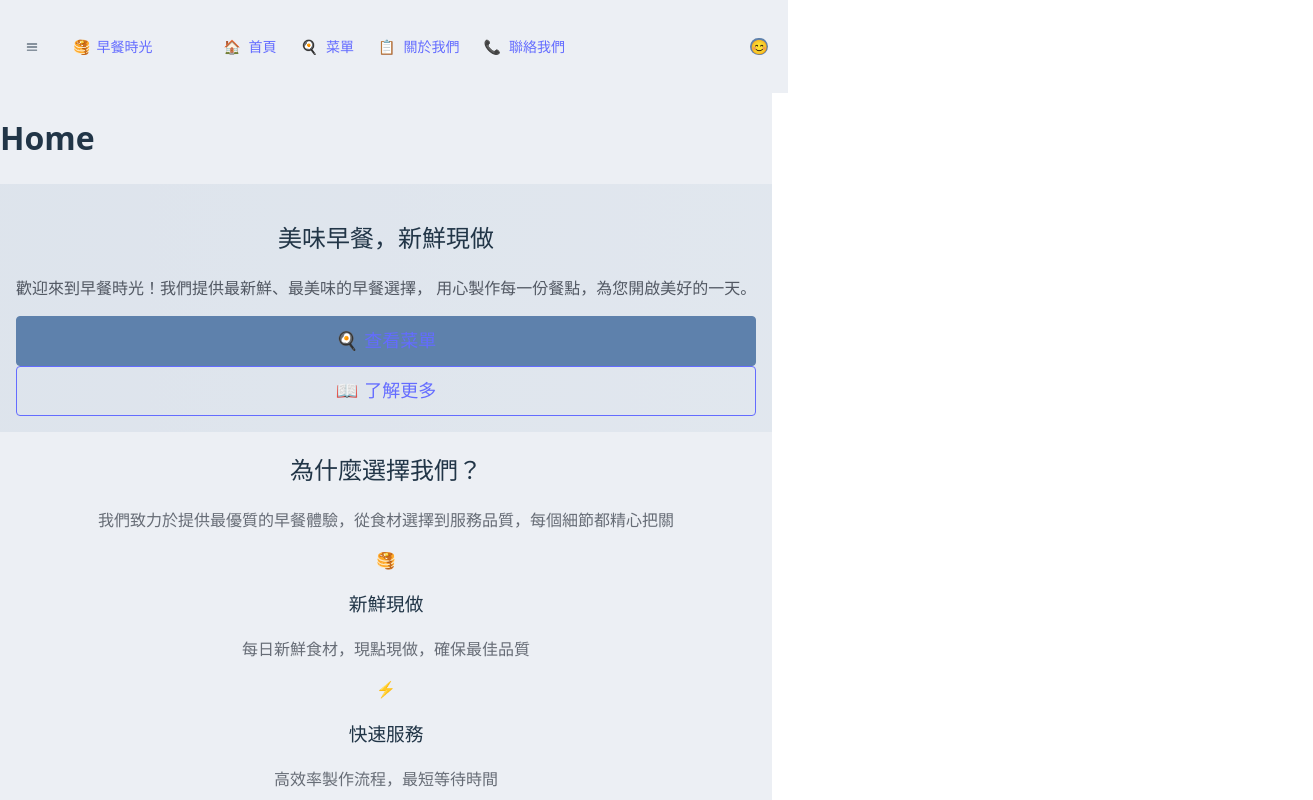
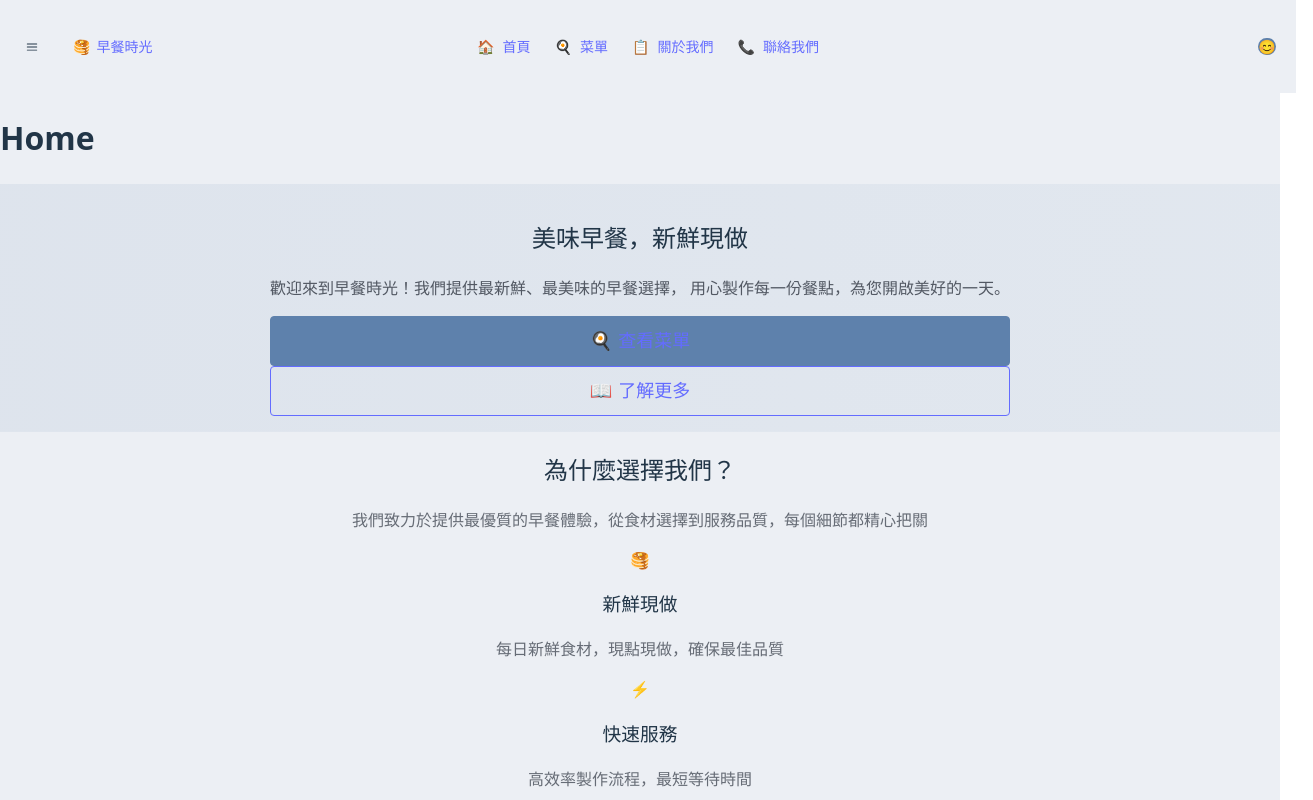
Before and after one commit to s724123/bun_vite, a React (Vite) app: page / in a window 1280 px wide. Shown: the top 800 px of the page, 1313 px wide, since content can reach past the window. Built offline with nearby package versions, Linux system fonts and the light colour scheme.

Commit message:
fix flexbox

```diff
--- a/src/index.css
+++ b/src/index.css
@@ -33,14 +33,11 @@ a:hover {
 
 body {
   margin: 0;
-  display: flex;
-  place-items: center;
+  /*display: flex;
+  place-items: center;*/
   min-width: 320px;
   min-height: 100vh;
 }
-
-
-
 
 @media (prefers-color-scheme: light) {
   :root {
```
